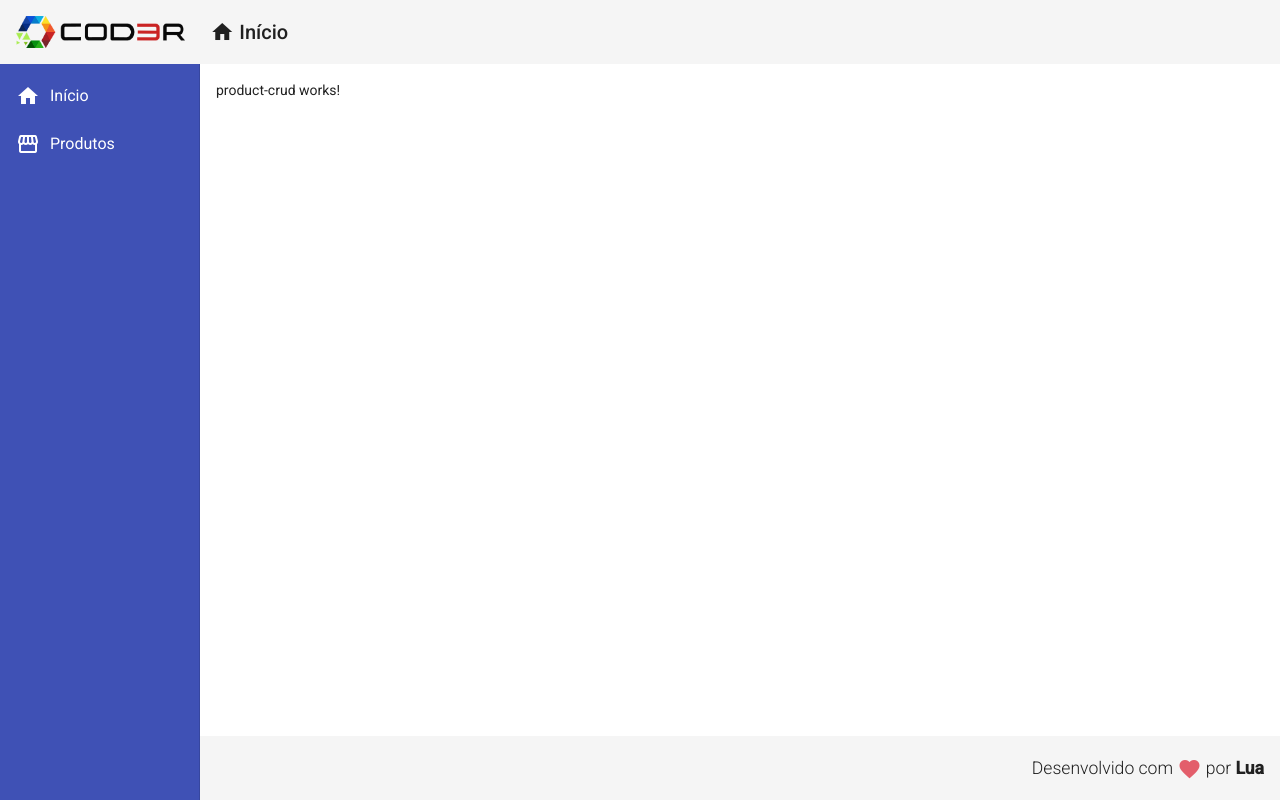
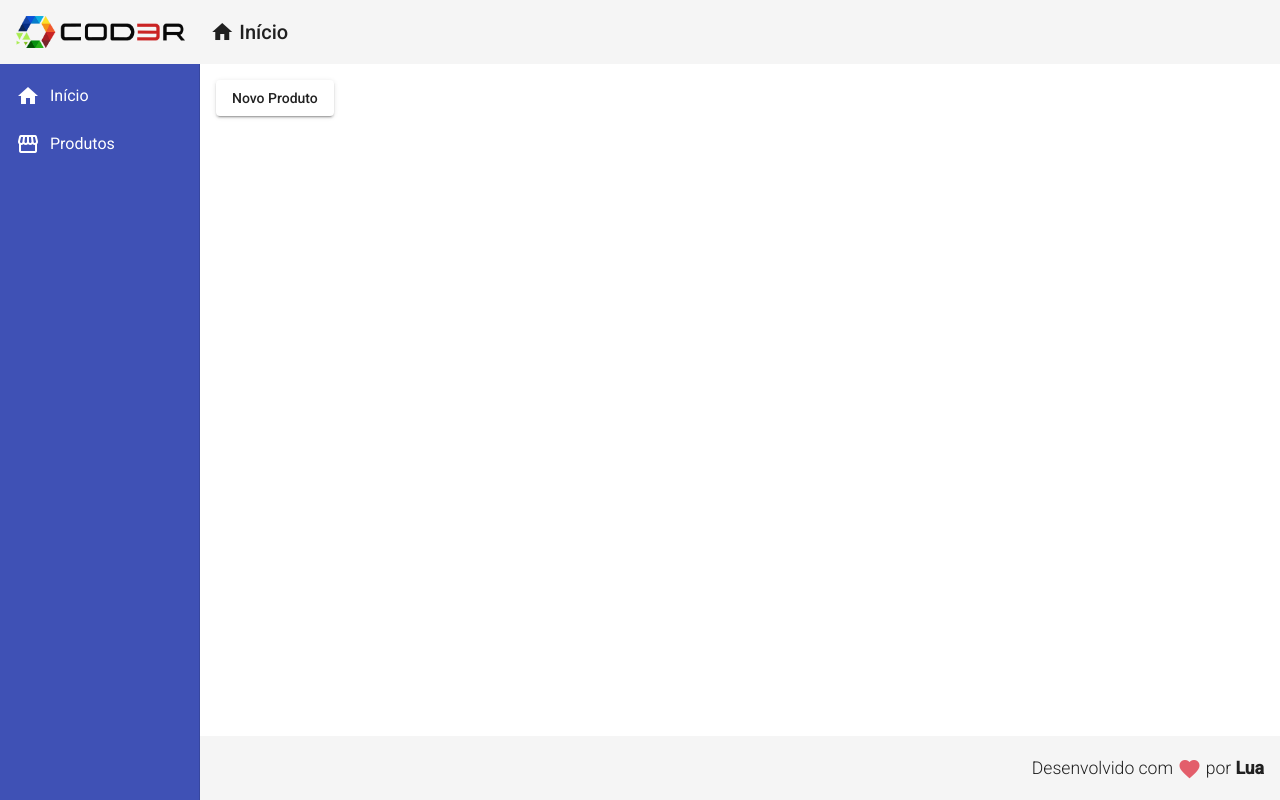
Before and after one commit to luarakerlen/angular-crud, an Angular app in the folder frontend/: page /products in a window 1280 px wide. Built offline with nearby package versions, Linux system fonts and the light colour scheme.

Commit message:
create navigation to create product biding

```diff
--- a/frontend/src/app/app.module.ts
+++ b/frontend/src/app/app.module.ts
@@ -8,6 +8,7 @@
 import { MatSidenavModule } from '@angular/material/sidenav';
 import { MatListModule } from '@angular/material/list';
 import { MatCardModule } from '@angular/material/card';
+import { MatButtonModule } from '@angular/material/button';
 
 import { HeaderComponent } from './components/template/header/header.component';
 import { FooterComponent } from './components/template/footer/footer.component';
@@ -26,7 +27,7 @@
 		HomeComponent,
 		ProductCrudComponent,
 		RedDirective,
-  ProductCreateComponent,
+		ProductCreateComponent,
 	],
 	imports: [
 		BrowserModule,
@@ -36,6 +37,7 @@
 		MatSidenavModule,
 		MatListModule,
 		MatCardModule,
+		MatButtonModule,
 	],
 	providers: [],
 	bootstrap: [AppComponent],
--- a/frontend/src/app/views/product-crud/product-crud.component.html
+++ b/frontend/src/app/views/product-crud/product-crud.component.html
@@ -1 +1,3 @@
-<p>product-crud works!</p>
+<button mat-raised-button (click)="navigateToProductCreate()">
+	Novo Produto
+</button>
--- a/frontend/src/app/views/product-crud/product-crud.component.ts
+++ b/frontend/src/app/views/product-crud/product-crud.component.ts
@@ -1,15 +1,17 @@
 import { Component, OnInit } from '@angular/core';
+import { Router } from '@angular/router';
 
 @Component({
-  selector: 'app-product-crud',
-  templateUrl: './product-crud.component.html',
-  styleUrls: ['./product-crud.component.css']
+	selector: 'app-product-crud',
+	templateUrl: './product-crud.component.html',
+	styleUrls: ['./product-crud.component.css'],
 })
 export class ProductCrudComponent implements OnInit {
+	constructor(private router: Router) {}
 
-  constructor() { }
+	ngOnInit(): void {}
 
-  ngOnInit(): void {
-  }
-
+	navigateToProductCreate(): void {
+		this.router.navigate(['./products/create']);
+	}
 }
```
